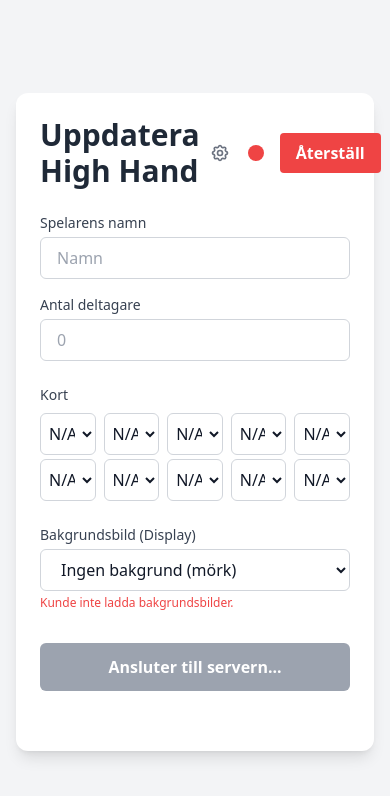
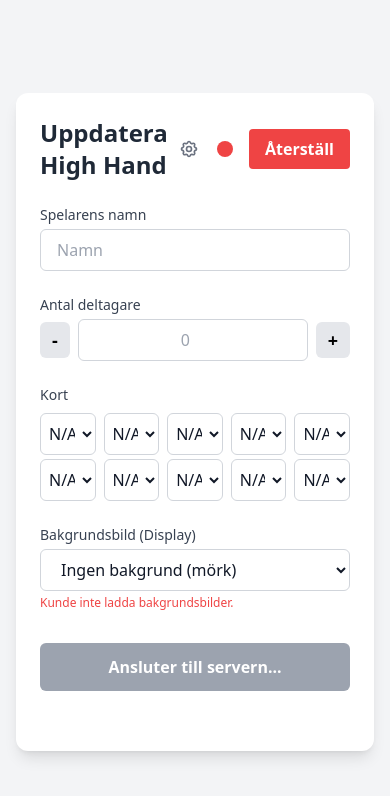
Before and after one commit to mcfrojd/high-hand-app, a website: page public/admin.html in a window 390 px wide. Drawn offline with nearby package versions, Linux system fonts and the light colour scheme; no server answers.

Commit message:
smaller title, plus and minus buttons

```diff
--- a/public/admin.html
+++ b/public/admin.html
@@ -19,7 +19,7 @@
 
     <div class="w-full max-w-lg bg-white dark:bg-gray-800 p-6 sm:p-8 rounded-xl shadow-lg">
         <div class="flex justify-between items-center mb-6">
-            <h1 class="text-3xl font-bold text-gray-800 dark:text-gray-100">Uppdatera High Hand</h1>
+            <h1 class="text-2xl sm:text-3xl font-bold text-gray-800 dark:text-gray-100">Uppdatera High Hand</h1>
             <div class="flex items-center gap-2">
                 <button id="settings-toggle-btn" type="button" class="text-gray-500 dark:text-gray-400 hover:bg-gray-100 dark:hover:bg-gray-700 rounded-lg text-sm p-2.5" title="Visa/Dölj inställningar">
                     <svg class="w-5 h-5" fill="none" stroke="currentColor" viewBox="0 0 24 24" xmlns="http://www.w3.org/2000/svg"><path stroke-linecap="round" stroke-linejoin="round" stroke-width="2" d="M10.325 4.317c.426-1.756 2.924-1.756 3.35 0a1.724 1.724 0 002.573 1.066c1.543-.94 3.31.826 2.37 2.37a1.724 1.724 0 001.065 2.572c1.756.426 1.756 2.924 0 3.35a1.724 1.724 0 00-1.066 2.573c.94 1.543-.826 3.31-2.37 2.37a1.724 1.724 0 00-2.572 1.065c-.426 1.756-2.924 1.756-3.35 0a1.724 1.724 0 00-2.573-1.066c-1.543.94-3.31-.826-2.37-2.37a1.724 1.724 0 00-1.065-2.572c-1.756-.426-1.756-2.924 0-3.35a1.724 1.724 0 001.066-2.573c-.94-1.543.826-3.31 2.37-2.37.996.608 2.296.096 2.572-1.065z"></path><path stroke-linecap="round" stroke-linejoin="round" stroke-width="2" d="M15 12a3 3 0 11-6 0 3 3 0 016 0z"></path></svg>
@@ -34,7 +34,6 @@
 
         <form id="high-hand-form">
             <div class="space-y-6">
-                <div class="grid grid-cols-1 sm:grid-cols-2 gap-4">
                 <div>
                     <label for="player-name" class="block text-sm font-medium text-gray-700 dark:text-gray-300 mb-1">Spelarens namn</label>
                     <div class="relative">
@@ -46,7 +45,10 @@
                 </div>
                 <div>
                     <label for="participant-count" class="block text-sm font-medium text-gray-700 dark:text-gray-300 mb-1">Antal deltagare</label>
-                        <input type="number" id="participant-count" name="participant-count" min="0" class="w-full px-4 py-2 border border-gray-300 dark:border-gray-600 rounded-md focus:ring-indigo-500 focus:border-indigo-500 bg-white dark:bg-gray-700 text-gray-900 dark:text-gray-200" placeholder="0">
+                    <div class="flex items-center gap-2 mt-1">
+                        <button type="button" id="decrement-btn" class="px-3 py-1 bg-gray-200 dark:bg-gray-600 rounded-md font-bold text-lg hover:bg-gray-300 dark:hover:bg-gray-500">-</button>
+                        <input type="number" id="participant-count" name="participant-count" min="0" class="w-full text-center px-4 py-2 border border-gray-300 dark:border-gray-600 rounded-md focus:ring-indigo-500 focus:border-indigo-500 bg-white dark:bg-gray-700 text-gray-900 dark:text-gray-200" placeholder="0">
+                        <button type="button" id="increment-btn" class="px-3 py-1 bg-gray-200 dark:bg-gray-600 rounded-md font-bold text-lg hover:bg-gray-300 dark:hover:bg-gray-500">+</button>
                     </div>
                 </div>
                 <div>
@@ -91,6 +93,19 @@
         const settingsToggleBtn = document.getElementById('settings-toggle-btn');
         let socket;
         let playerNames = [];
+
+        // --- Participant Count Buttons ---
+        const participantCountInput = document.getElementById('participant-count');
+        document.getElementById('decrement-btn').addEventListener('click', () => {
+            let currentValue = parseInt(participantCountInput.value, 10) || 0;
+            if (currentValue > 0) {
+                participantCountInput.value = currentValue - 1;
+            }
+        });
+        document.getElementById('increment-btn').addEventListener('click', () => {
+            let currentValue = parseInt(participantCountInput.value, 10) || 0;
+            participantCountInput.value = currentValue + 1;
+        });
 
         // --- Settings Toggle ---
         settingsToggleBtn.addEventListener('click', () => {
```
Lines whose indentation alone changed are shown as unchanged.
